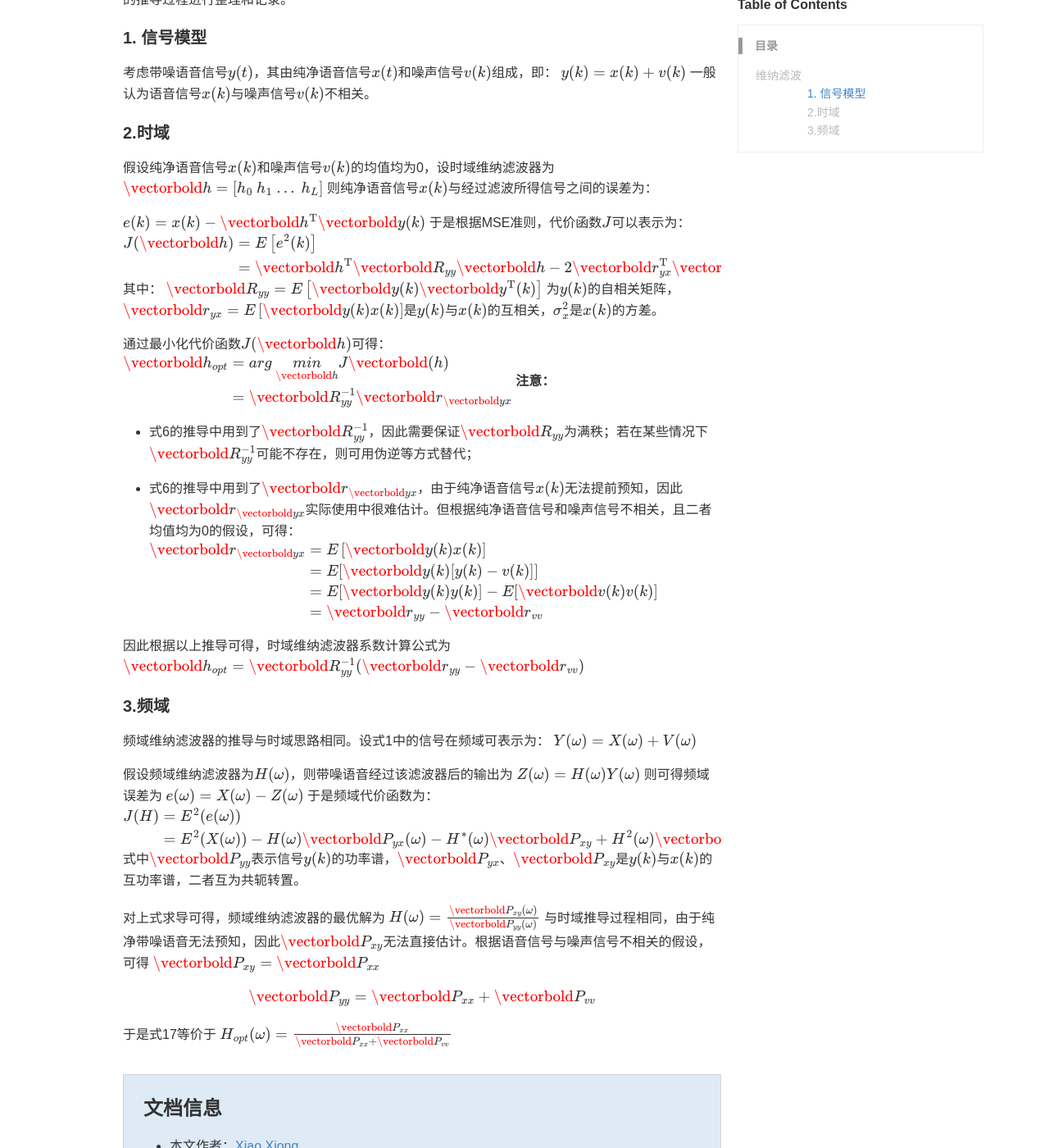
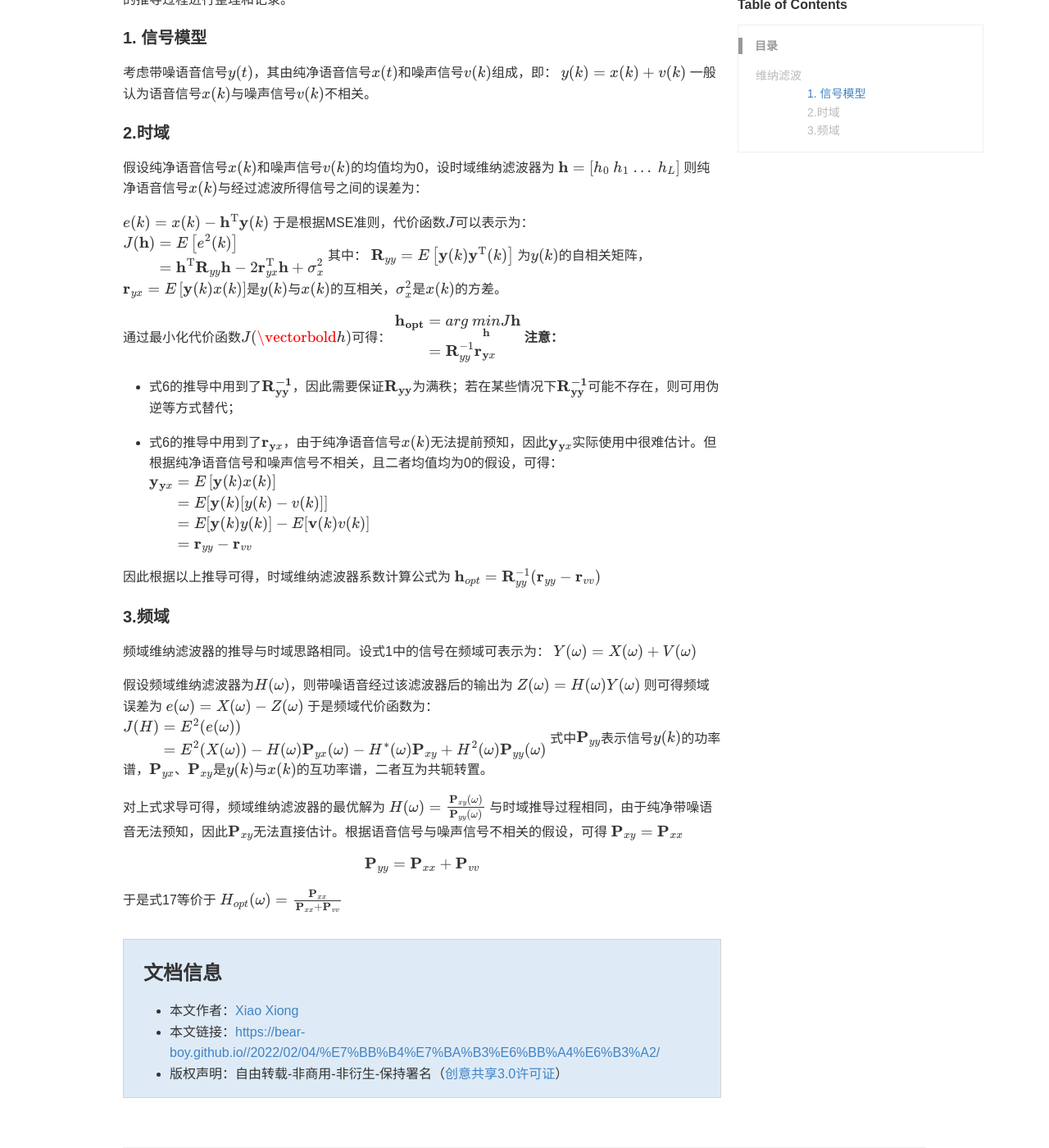
Before and after one commit to bear-boy/bear-boy.github.io, a Jekyll site: the page built from _posts/2022-02-04-维纳滤波.md, in a window 1280 px wide and 1400 px high, scrolled down 330 px. Shown: the whole window at 82% size. Built offline with Jekyll 4.4.1, drawn with Linux system fonts in a browser that asks for light colours; some web fonts are replaced; our own code applies the rules of GitHub Pages for plain Markdown files; formulas are drawn with MathJax 3; comment, search, counter and statistics services are not loaded; a style sheet for code colours, icons or effects is not loaded; some of the changed text lies outside the part shown.

Commit message:
Update 2022-02-04-维纳滤波.md

```diff
--- a/_posts/2022-02-04-维纳滤波.md
+++ b/_posts/2022-02-04-维纳滤波.md
@@ -18,50 +18,50 @@ $$
 
 假设纯净语音信号$$x(k)$$和噪声信号$$v(k)$$的均值均为0，设时域维纳滤波器为
 $$
-\vectorbold{h} =\left [ h_{0}\ h_{1}\ ... \ h_{L}  \right ]
+\mathbf{h} =\left [ h_{0}\ h_{1}\ ... \ h_{L}  \right ]
 $$
 则纯净语音信号$$x(k)$$与经过滤波所得信号之间的误差为：
 
 $$
-e(k)=x(k)-\vectorbold{h}^ \mathrm{ T }\vectorbold{y} (k)
+e(k)=x(k)-\mathbf{h}^ \mathrm{ T }\mathbf{y} (k)
 $$
 于是根据MSE准则，代价函数$$J$$可以表示为：
 $$
 \begin{align*}
-J(\vectorbold{h}) &= E\left[e^{2}(k)\right]\ \\
-                  &= \vectorbold{h}^ \mathrm{ T }\vectorbold{R}_{yy}\vectorbold{h}-2\vectorbold{r}^ \mathrm{ T }_{yx}\vectorbold{h} +\sigma^{2}_{x}\\
+J(\mathbf{h}) &= E\left[e^{2}(k)\right]\ \\
+                  &= \mathbf{h}^ \mathrm{ T }\mathbf{R}_{yy}\mathbf{h}-2\mathbf{r}^ \mathrm{ T }_{yx}\mathbf{h} +\sigma^{2}_{x}\\
 \end{align*}
 $$
 其中：
 $$
-\vectorbold{R}_{yy}=E\left[\vectorbold{y}(k)\vectorbold{y}^ \mathrm{ T }(k)\right]
+\mathbf{R}_{yy}=E\left[\mathbf{y}(k)\mathbf{y}^ \mathrm{ T }(k)\right]
 $$
-为$$y(k)$$的自相关矩阵，$$\vectorbold{r}_{yx}=E\left[\vectorbold{y}(k)x(k)\right]$$是$$y(k)$$与$$x(k)$$的互相关，$$\sigma^{2}_{x}$$是$$x(k)$$的方差。
+为$$y(k)$$的自相关矩阵，$$\mathbf{r}_{yx}=E\left[\mathbf{y}(k)x(k)\right]$$是$$y(k)$$与$$x(k)$$的互相关，$$\sigma^{2}_{x}$$是$$x(k)$$的方差。
 
 通过最小化代价函数$$J(\vectorbold{}h)$$可得：
 $$
 \begin{align}
-\vectorbold{h_{opt}}&=arg\ \underset{\vectorbold{h}}{min}J\vectorbold{(h)}\\
-&=\vectorbold{R}_{yy}^{-1}\vectorbold{r}_{\vectorbold{y}x}
+\mathbf{h_{opt}}&=arg\ \underset{\mathbf{h}}{min}J\mathbf{h}\\
+&=\mathbf{R}_{yy}^{-1}\mathbf{r}_{\mathbf{y}x}
 \end{align}
 $$
 **注意：**
 
-* 式6的推导中用到了$$\vectorbold{R_{yy}^{-1}}$$，因此需要保证$$\vectorbold{R_{yy}}$$为满秩；若在某些情况下$$\vectorbold{R_{yy}^{-1}}$$可能不存在，则可用伪逆等方式替代；
+* 式6的推导中用到了$$\mathbf{R_{yy}^{-1}}$$，因此需要保证$$\mathbf{R_{yy}}$$为满秩；若在某些情况下$$\mathbf{R_{yy}^{-1}}$$可能不存在，则可用伪逆等方式替代；
 
-* 式6的推导中用到了$$\vectorbold{r}_{\vectorbold{y}x}$$，由于纯净语音信号$$x(k)$$无法提前预知，因此$$\vectorbold{r}_{\vectorbold{y}x}$$实际使用中很难估计。但根据纯净语音信号和噪声信号不相关，且二者均值均为0的假设，可得：
+* 式6的推导中用到了$$\mathbf{r}_{\mathbf{y}x}$$，由于纯净语音信号$$x(k)$$无法提前预知，因此$$\mathbf{y}_{\mathbf{y}x}$$实际使用中很难估计。但根据纯净语音信号和噪声信号不相关，且二者均值均为0的假设，可得：
   $$
   \begin{align}
-  \vectorbold{r}_{\vectorbold{y}x}&=E\left[\vectorbold{y}(k)x(k)\right]\\
-  &=E[\vectorbold{y}(k)[y(k)-v(k)]]\\
-  &=E[\vectorbold{y}(k)y(k)]-E[\vectorbold{v}(k)v(k)]\\
-  &=\vectorbold{r}_{yy}-\vectorbold{r}_{vv}
+  \mathbf{y}_{\mathbf{y}x}&=E\left[\mathbf{y}(k)x(k)\right]\\
+  &=E[\mathbf{y}(k)[y(k)-v(k)]]\\
+  &=E[\mathbf{y}(k)y(k)]-E[\mathbf{v}(k)v(k)]\\
+  &=\mathbf{r}_{yy}-\mathbf{r}_{vv}
   \end{align}
   $$
 
 因此根据以上推导可得，时域维纳滤波器系数计算公式为
 $$
-\vectorbold{h}_{opt}=\vectorbold{R}_{yy}^{-1}(\vectorbold{r}_{yy}-\vectorbold{r}_{vv})
+\mathbf{h}_{opt}=\mathbf{R}_{yy}^{-1}(\mathbf{r}_{yy}-\mathbf{r}_{vv})
 $$
 
 #### 3.频域
@@ -84,25 +84,25 @@ $$
 $$
 \begin{align}
 J(H)&=E^{2}(e(\omega))\\
-&=E^{2}(X(\omega))-H(\omega)\vectorbold{P}_{yx}(\omega)-H^{*}(\omega)\vectorbold{P}_{xy}+H^{2}(\omega)\vectorbold{P}_{yy}(\omega)
+&=E^{2}(X(\omega))-H(\omega)\mathbf{P}_{yx}(\omega)-H^{*}(\omega)\mathbf{P}_{xy}+H^{2}(\omega)\mathbf{P}_{yy}(\omega)
 \end{align}
 $$
-式中$$\vectorbold{P}_{yy}$$表示信号$$y(k)$$的功率谱，$$\vectorbold{P}_{yx}$$、$$\vectorbold{P}_{xy}$$是$$y(k)$$与$$x(k)$$的互功率谱，二者互为共轭转置。
+式中$$\mathbf{P}_{yy}$$表示信号$$y(k)$$的功率谱，$$\mathbf{P}_{yx}$$、$$\mathbf{P}_{xy}$$是$$y(k)$$与$$x(k)$$的互功率谱，二者互为共轭转置。
 
 对上式求导可得，频域维纳滤波器的最优解为
 $$
-H(\omega)=\frac{\vectorbold{P}_{xy}(\omega)}{\vectorbold{P}_{yy}(\omega)}
+H(\omega)=\frac{\mathbf{P}_{xy}(\omega)}{\mathbf{P}_{yy}(\omega)}
 $$
-与时域推导过程相同，由于纯净带噪语音无法预知，因此$$\vectorbold{P}_{xy}$$无法直接估计。根据语音信号与噪声信号不相关的假设，可得
+与时域推导过程相同，由于纯净带噪语音无法预知，因此$$\mathbf{P}_{xy}$$无法直接估计。根据语音信号与噪声信号不相关的假设，可得
 $$
-\vectorbold{P}_{xy}=\vectorbold{P}_{xx}
+\mathbf{P}_{xy}=\mathbf{P}_{xx}
 $$
 
 $$
-\vectorbold{P}_{yy}=\vectorbold{P}_{xx}+\vectorbold{P}_{vv}
+\mathbf{P}_{yy}=\mathbf{P}_{xx}+\mathbf{P}_{vv}
 $$
 
 于是式17等价于
 $$
-H_{opt}(\omega)=\frac{\vectorbold{P}_{xx}}{\vectorbold{P}_{xx}+\vectorbold{P}_{vv}}
+H_{opt}(\omega)=\frac{\mathbf{P}_{xx}}{\mathbf{P}_{xx}+\mathbf{P}_{vv}}
 $$
```
